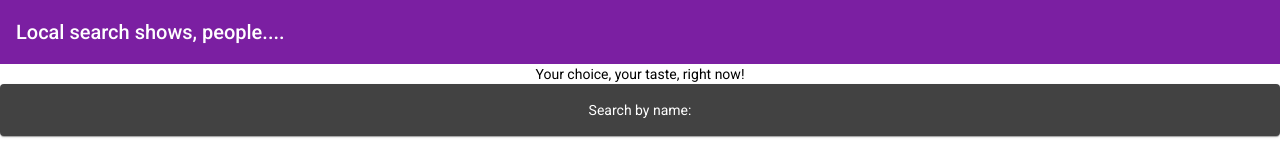
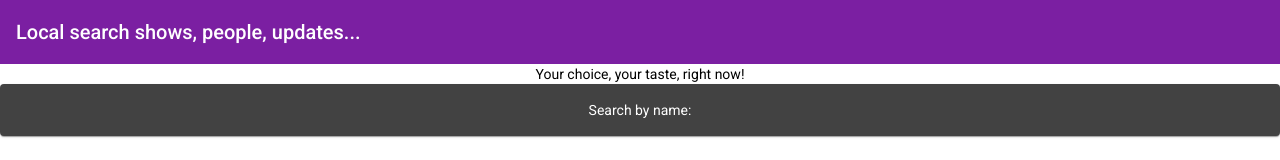
Before and after one commit to web-developement-2020/TV-maze-app, an Angular app: page / in a window 1280 px wide. Shown: the top 160 px of the page. Built offline with nearby package versions, Linux system fonts and the light colour scheme; no server answers.

Commit message:
new change

```diff
--- a/src/app/app.component.html
+++ b/src/app/app.component.html
@@ -2,7 +2,7 @@
 
 <div style="text-align: center;">
   <mat-toolbar color="primary">
-    Local search shows, people....
+    Local search shows, people, updates...
   </mat-toolbar>
   <div>Your choice, your taste, right now!</div>
   <div>
```
